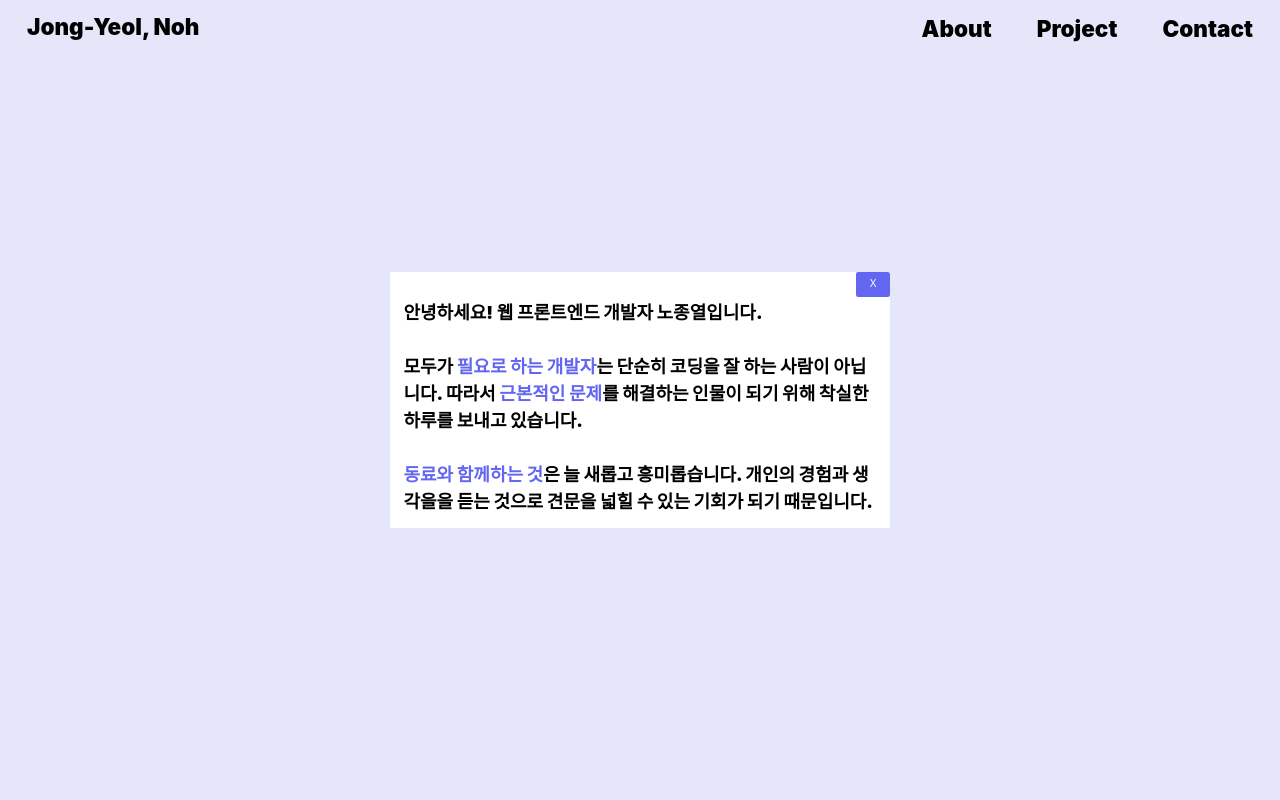
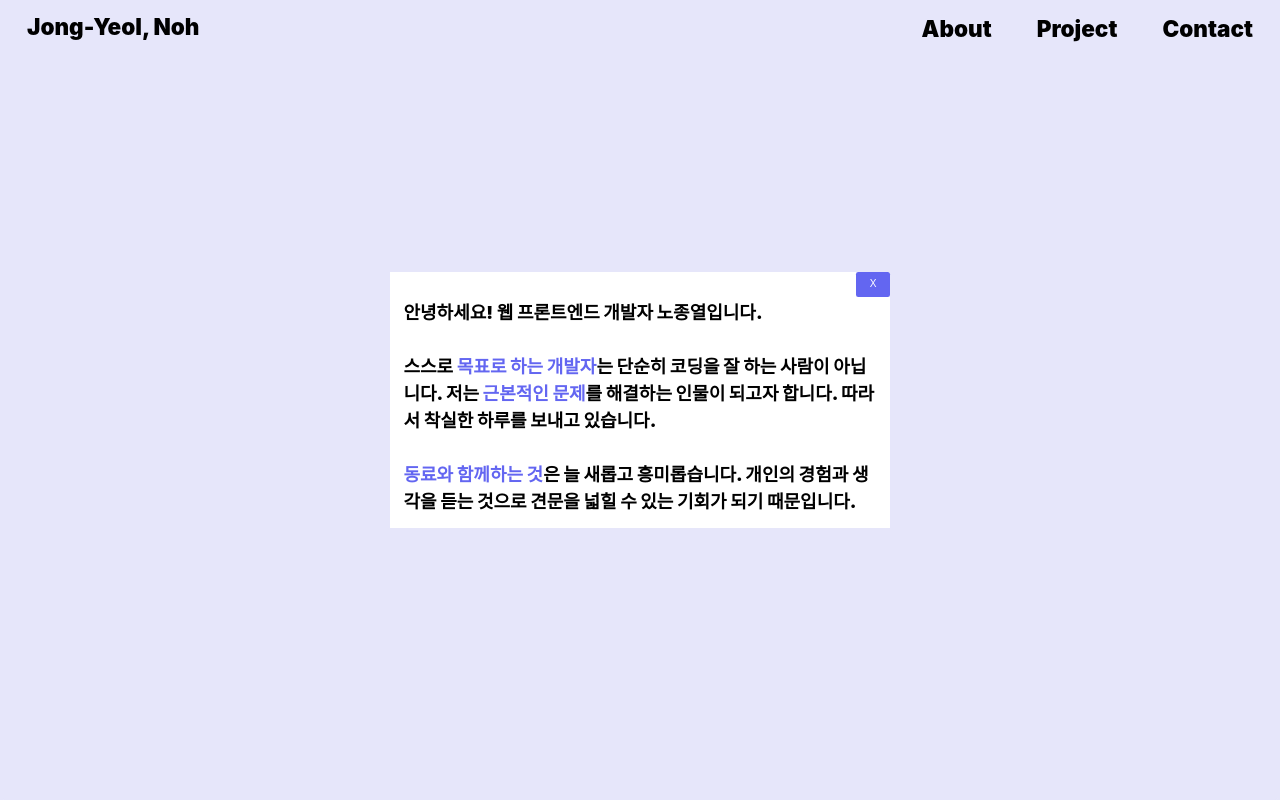
Before and after one commit to Exist95/portfolio, a React (Create React App) app: page / in a window 1280 px wide. Both pictures are taken after a click on the element "Introduce". Shown: the top 800 px of the page. Built offline with nearby package versions, Linux system fonts and the light colour scheme; no server answers.

Commit message:
모달 수정

```diff
--- a/src/components/modal/IntroModal.js
+++ b/src/components/modal/IntroModal.js
@@ -11,14 +11,14 @@ const IntroModal = ({ setIntroModal }) => {
           <div>안녕하세요! 웹 프론트엔드 개발자 노종열입니다.</div>
           <br />
           <div>
-            모두가 <Highlight>필요로 하는 개발자</Highlight>는 단순히 코딩을 잘
-            하는 사람이 아닙니다. 따라서
-            <Highlight> 근본적인 문제</Highlight>를 해결하는 인물이 되기 위해
-            착실한 하루를 보내고 있습니다.
+            스스로 <Highlight>목표로 하는 개발자</Highlight>는 단순히 코딩을 잘
+            하는 사람이 아닙니다. 저는
+            <Highlight> 근본적인 문제</Highlight>를 해결하는 인물이 되고자
+            합니다. 따라서 착실한 하루를 보내고 있습니다.
           </div>
           <br />
           <Highlight>동료와 함께하는 것</Highlight>은 늘 새롭고 흥미롭습니다.
-          개인의 경험과 생각을을 듣는 것으로 견문을 넓힐 수 있는 기회가 되기
+          개인의 경험과 생각을 듣는 것으로 견문을 넓힐 수 있는 기회가 되기
           때문입니다.
         </IntroBox>
       </ModalSmallBox>
```
